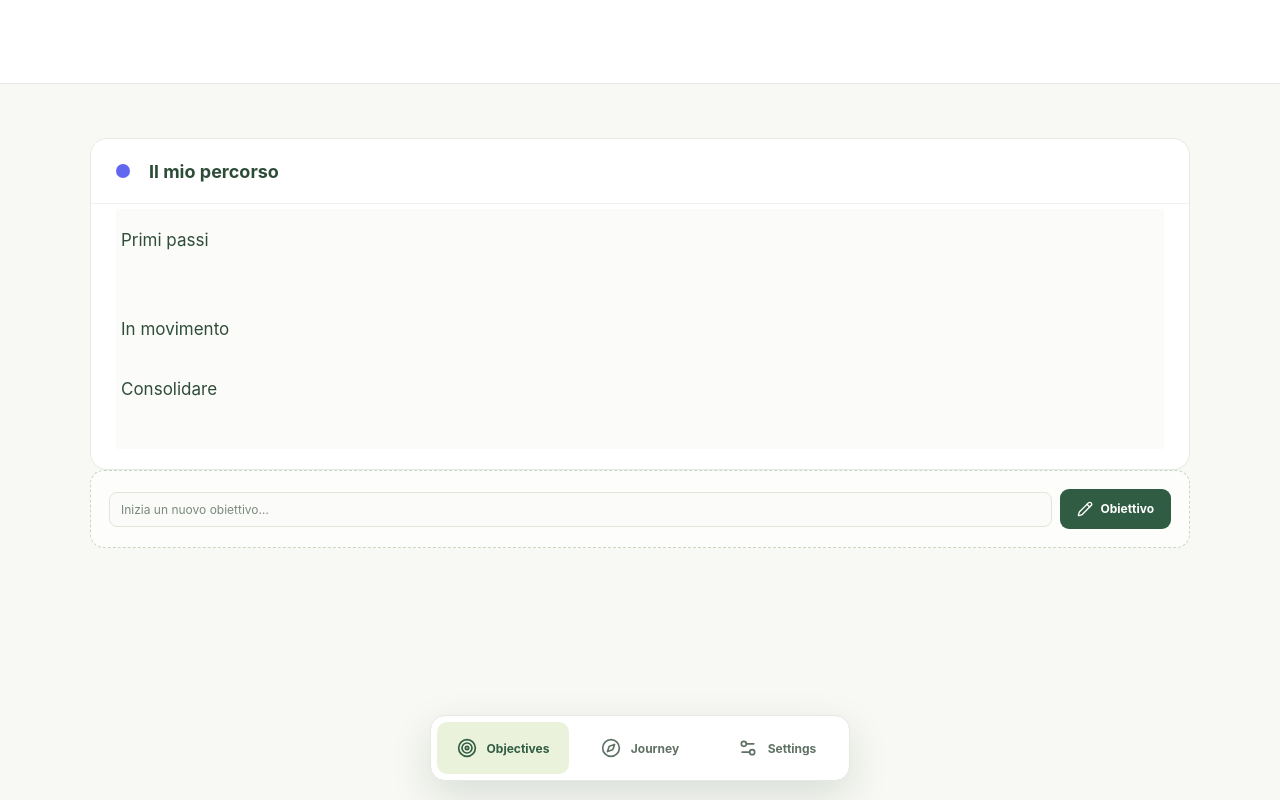
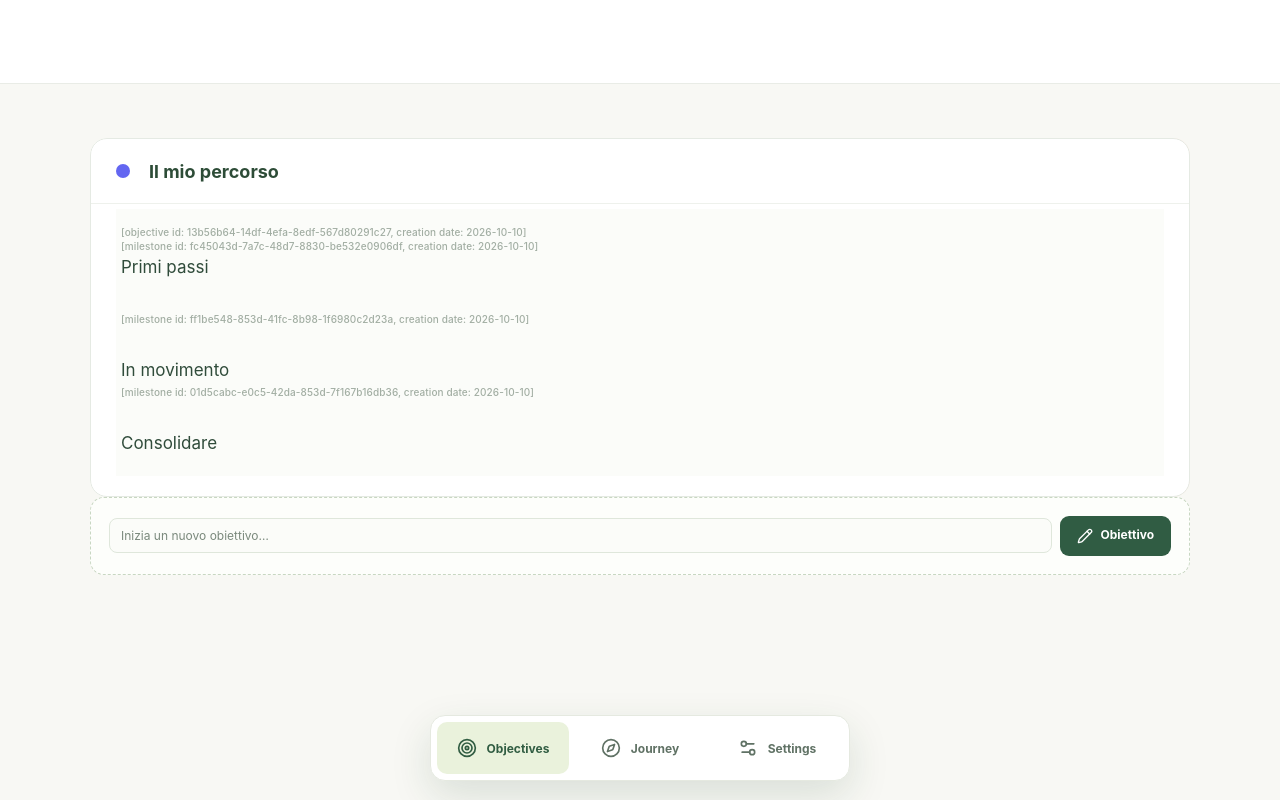
Before and after one commit to EmprinEnrico/app-scout, a React (Vite) app in the folder web/: page / in a window 1280 px wide. Both pictures are taken after a click on the button 640 px from the left and 272 px from the top of the page. Built offline with nearby package versions, Linux system fonts and the light colour scheme.

Commit message:
Show protected metadata in objective editor

```diff
--- a/web/src/Hierarchy.css
+++ b/web/src/Hierarchy.css
@@ -105,6 +105,12 @@
   cursor: text; user-select: text;
 }
 .markdown-editor:focus { background: #fbfcf9; }
+.editor-line-group { display: block; min-height: 1.75em; }
+.editor-metadata {
+  display: block; color: #a2aea3; font-size: 10px; font-weight: 500; line-height: 1.35;
+  letter-spacing: .01em; user-select: none; pointer-events: none;
+}
+[data-editor-line] { display: inline; }
 @media (max-width: 560px) {
   .page-intro h1 { font-size: 28px; }
   .task-objective-heading, .hierarchy-objective-heading { padding: 0 17px; }
--- a/web/src/components/MarkdownEditor.tsx
+++ b/web/src/components/MarkdownEditor.tsx
@@ -2,32 +2,38 @@
 import { useEffect, useRef, type KeyboardEvent } from "react";
 
 function textFromEditor(editor: HTMLDivElement): string {
-  return editor.innerText.replace(/\u00a0/g, " ").replace(/\r\n/g, "\n");
+  const clone = editor.cloneNode(true) as HTMLDivElement;
+  clone.querySelectorAll("[data-editor-metadata]").forEach((node) => node.remove());
+  return clone.innerText.replace(/\u00a0/g, " ").replace(/\r\n/g, "\n");
 }
 
-function setCaretPosition(editor: HTMLDivElement, position: number) {
+function lineAndOffset(value: string, position: number): { line: number; offset: number } {
+  const lines = value.split("\n");
+  let remaining = Math.max(0, position);
+  for (const [line, text] of lines.entries()) {
+    if (remaining <= text.length) return { line, offset: remaining };
+    remaining -= text.length + 1;
+  }
+  return { line: lines.length - 1, offset: lines.at(-1)?.length ?? 0 };
+}
+
+function setCaretPosition(editor: HTMLDivElement, value: string, position: number) {
   const selection = window.getSelection();
   if (!selection) return;
   const range = document.createRange();
-  const walker = document.createTreeWalker(editor, NodeFilter.SHOW_TEXT);
-  let remaining = Math.max(0, position);
-  let node = walker.nextNode();
-
-  while (node) {
-    const length = node.textContent?.length ?? 0;
-    if (remaining <= length) {
-      range.setStart(node, remaining);
-      range.collapse(true);
-      selection.removeAllRanges();
-      selection.addRange(range);
-      return;
-    }
-    remaining -= length;
-    node = walker.nextNode();
+  const target = lineAndOffset(value, position);
+  const lines = editor.querySelectorAll<HTMLElement>("[data-editor-line]");
+  const line = lines[target.line];
+  const textNode = line?.firstChild?.nodeType === Node.TEXT_NODE ? line.firstChild : null;
+  if (line && textNode) {
+    range.setStart(textNode, Math.min(target.offset, textNode.textContent?.length ?? 0));
+  } else if (line) {
+    range.selectNodeContents(line);
+    range.collapse(true);
+  } else {
+    range.selectNodeContents(editor);
+    range.collapse(false);
   }
-
-  range.selectNodeContents(editor);
-  range.collapse(false);
   selection.removeAllRanges();
   selection.addRange(range);
 }
@@ -35,11 +41,13 @@ function setCaretPosition(editor: HTMLDivElement, position: number) {
 export function MarkdownEditor({
   initialValue,
   initialCaret,
+  metadata,
   ariaLabel,
   onExit,
 }: {
   initialValue: string;
   initialCaret: number;
+  metadata: string[][];
   ariaLabel: string;
   onExit: (value: string) => void;
 }) {
@@ -51,8 +59,8 @@ export function MarkdownEditor({
     const editor = editorRef.current;
     if (!editor) return;
     editor.focus();
-    setCaretPosition(editor, initialCaret);
-  }, [initialCaret]);
+    setCaretPosition(editor, initialValue, initialCaret);
+  }, [initialCaret, initialValue]);
 
   function exit() {
     if (closedRef.current) return;
@@ -66,6 +74,8 @@ export function MarkdownEditor({
     event.preventDefault();
     exit();
   }
+
+  const lines = initialValue.split("\n");
 
   return (
     <div
@@ -82,7 +92,21 @@ export function MarkdownEditor({
       onBlur={exit}
       onKeyDown={handleKeyDown}
     >
-      {initialValue}
+      {lines.map((line, index) => (
+        <div className="editor-line-group" key={index}>
+          {metadata[index]?.map((entry) => (
+            <span
+              className="editor-metadata"
+              contentEditable={false}
+              data-editor-metadata
+              key={entry}
+            >
+              {entry}
+            </span>
+          ))}
+          <span data-editor-line>{line || <br />}</span>
+        </div>
+      ))}
     </div>
   );
 }
--- a/web/src/components/ObjectivesScreen.tsx
+++ b/web/src/components/ObjectivesScreen.tsx
@@ -4,6 +4,7 @@ import { Pencil, Trash2 } from "lucide-react";
 import { useGoals } from "../domain/GoalsContext";
 import type { Area, Goal, Stage } from "../domain/contracts";
 import {
+  objectiveEditorMetadata,
   objectiveLineEndPosition,
   objectiveStageEndPosition,
   objectiveToMarkdown,
@@ -142,6 +143,7 @@ function ObjectiveCard({
           <MarkdownEditor
             initialValue={editSession.value}
             initialCaret={editSession.caret}
+            metadata={objectiveEditorMetadata(area, areaStages, areaGoals)}
             ariaLabel={`Testo dell’obiettivo ${area.name}`}
             onExit={exitEdit}
           />
--- a/web/src/domain/objectiveMarkdown.ts
+++ b/web/src/domain/objectiveMarkdown.ts
@@ -17,6 +17,8 @@ export type ParsedObjectiveFile = {
   stages: Stage[];
   goals: Goal[];
 };
+
+export type ObjectiveEditorMetadata = string[][];
 
 type Metadata = Record<string, unknown>;
 
@@ -55,6 +57,38 @@ export function objectiveToMarkdown(stages: Stage[], goals: Goal[]): string {
       return [stage.name, ...stageGoals].join("\n");
     })
     .join("\n\n");
+}
+
+function shortDate(value: string): string {
+  return value.slice(0, 10);
+}
+
+export function objectiveEditorMetadata(
+  area: Area,
+  stages: Stage[],
+  goals: Goal[],
+): ObjectiveEditorMetadata {
+  const body = objectiveToMarkdown(stages, goals);
+  const metadata = body.split("\n").map(() => [] as string[]);
+  metadata[0]?.push(`[objective id: ${area.id}, creation date: ${shortDate(area.createdAt)}]`);
+  const orderedStages = stages.slice().sort((left, right) => left.position - right.position);
+  let line = 0;
+  orderedStages.forEach((stage, stageIndex) => {
+    metadata[line]?.push(
+      `[milestone id: ${stage.id}, creation date: ${shortDate(area.createdAt)}]`,
+    );
+    line += 1;
+    const stageGoals = goals.filter((goal) => goal.stageId === stage.id);
+    stageGoals.forEach((goal) => {
+      const completed = goal.completed ? "true" : "false";
+      metadata[line]?.push(
+        `[task id: ${goal.id}, creation date: ${shortDate(goal.createdAt)}, completed: ${completed}]`,
+      );
+      line += 1;
+    });
+    if (stageIndex < orderedStages.length - 1) line += 1;
+  });
+  return metadata;
 }
 
 export function objectiveToMarkdownFile(area: Area, stages: Stage[], goals: Goal[]): string {
```
